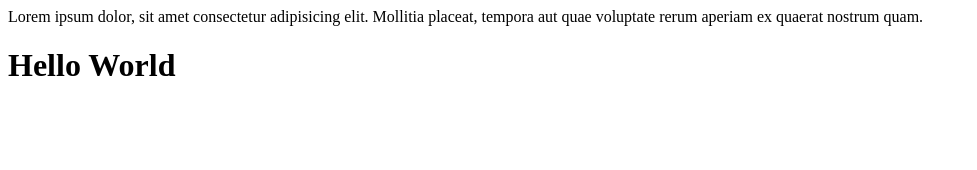
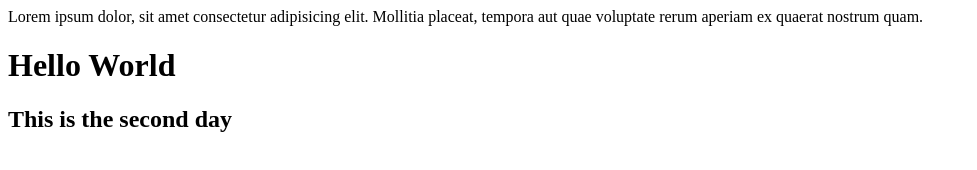
Before and after one commit to adityalakandri3/Demo1, a plain HTML site: page index.html in a window 1280 px wide. Shown: the whole page, without its empty margins (0-977 px from the left). Drawn offline with Linux system fonts and the light colour scheme.

Commit message:
added h2

```diff
--- a/index.html
+++ b/index.html
@@ -1,3 +1,5 @@
 <p>Lorem ipsum dolor, sit amet consectetur adipisicing elit. Mollitia placeat, tempora aut quae voluptate rerum aperiam ex quaerat nostrum quam.</p>
 
 <h1> Hello World </h1>
+
+<h2>This is the second day </h2>
```
